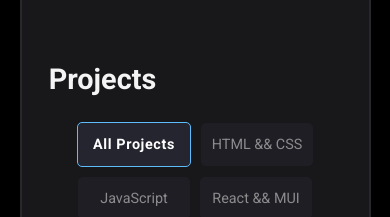
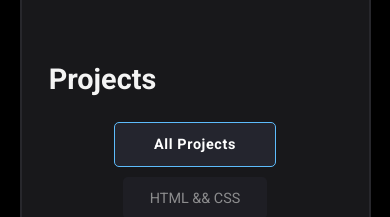
Before and after one commit to JonathanArriazu/myPortfolio, a React (Create React App) app: page / in a window 390 px wide. Shown: the part 2460-2677 px from the top of the page. Built offline with nearby package versions, Linux system fonts and the light colour scheme.

Commit message:
fix: some styles changed in main section

```diff
--- a/src/components/main/main.css
+++ b/src/components/main/main.css
@@ -11,6 +11,7 @@ CONTENTS:
 /* 1. GENERAL STYLES FOR HERO SECTION */
 
 .main{
+    width: 100%;
     padding: 120px 0 120px 0;
 }
 
@@ -37,7 +38,7 @@ main section.left-section.flex{
 main section.left-section.flex button{
     background-color: rgba(36, 37, 46, 1);
     width: 11rem;
-    padding: 0.75rem 0;
+    padding: 0.75rem 0.4rem;
     text-align: center;
     font-size: 1.05rem;
     text-transform: capitalize;
@@ -54,7 +55,7 @@ main section.left-section.flex button.active{
     opacity: 1;
     letter-spacing: 0.6px;
     font-weight: bold;
-    padding: 0.8rem 0;
+    padding: 0.8rem 0.5rem;
     border: 1px solid var(--blue);
 }
 
@@ -149,7 +150,7 @@ main section.right-section.flex{
     }
 
     main section.left-section.flex button{
-        width: 7rem;
+        width: 9rem;
         padding: 0.8rem 0;
         font-size: 0.9rem;
     }
@@ -184,7 +185,7 @@ main section.right-section.flex{
     }
 
     main section.left-section.flex button{
-        width: 7rem;
+        width: 9rem;
         padding: 0.8rem 0;
         font-size: 0.9rem;
     }
```
